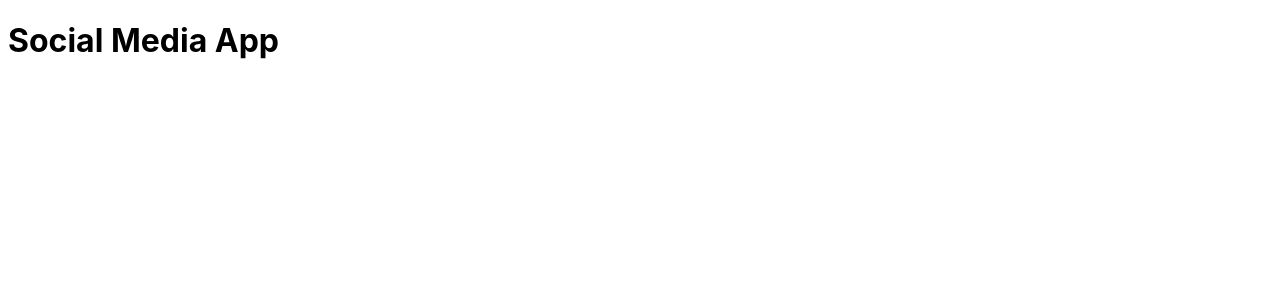
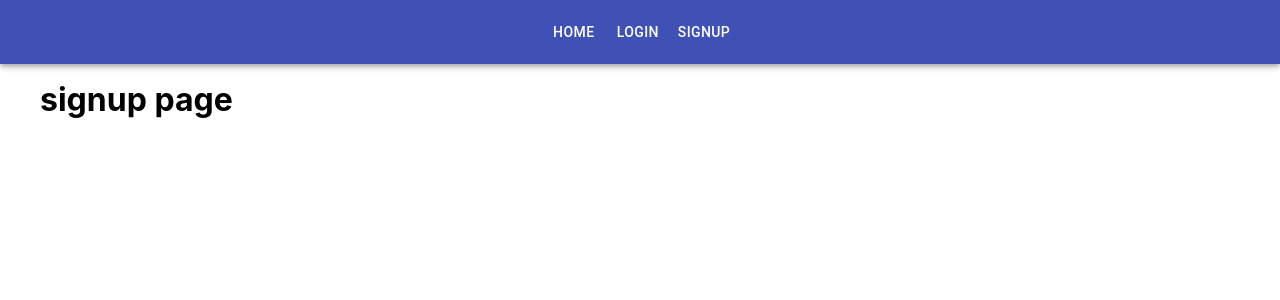
Before and after one commit to adrszl/social-media-app-client, a React (Create React App) app: page /signup in a window 1280 px wide. Shown: the top 300 px of the page. Built offline with nearby package versions, Linux system fonts and the light colour scheme.

Commit message:
First component, pages and styling

```diff
--- a/src/App.css
+++ b/src/App.css
@@ -3,3 +3,12 @@
     'Ubuntu', 'Cantarell', 'Fira Sans', 'Droid Sans', 'Helvetica Neue',
     sans-serif;
 }
+
+.container {
+  margin: 5rem auto 0 auto;
+  max-width: 1200px;
+}
+
+.nav-container {
+  margin: auto;
+}
--- a/src/App.js
+++ b/src/App.js
@@ -1,10 +1,29 @@
 import React from 'react';
+import { BrowserRouter, Route, Switch } from 'react-router-dom';
+
+// COMPONENTS
+import Navbar from './components/Navbar';
+
+// PAGES
+import home from './pages/home';
+import login from './pages/login';
+import signup from './pages/signup';
+
 import './App.css';
 
 function App() {
   return (
     <div className="App">
-      <h1>Social Media App</h1>
+      <BrowserRouter>
+        <Navbar />
+        <div className="container">
+          <Switch>
+            <Route exact path="/" component={home} />
+            <Route exact path="/login" component={login} />
+            <Route exact path="/signup" component={signup} />
+          </Switch>
+        </div>
+      </BrowserRouter>
     </div>
   );
 }
--- /dev/null
+++ b/src/components/Navbar.js
@@ -0,0 +1,23 @@
+import React, { Component } from 'react';
+import { Link } from 'react-router-dom';
+
+// MATERIAL UI
+import AppBar from '@material-ui/core/AppBar';
+import Toolbar from '@material-ui/core/Toolbar';
+import Button from '@material-ui/core/Button';
+
+class Navbar extends Component {
+    render() {
+        return (
+            <AppBar>
+                <Toolbar className="nav-container">
+                    <Button color="inherit" component={Link} to="/">Home</Button>
+                    <Button color="inherit" component={Link} to="/login">Login</Button>
+                    <Button color="inherit" component={Link} to="/signup">Signup</Button>
+                </Toolbar>
+            </AppBar>
+        )
+    }
+}
+
+export default Navbar
--- /dev/null
+++ b/src/pages/home.js
@@ -0,0 +1,13 @@
+import React, { Component } from 'react'
+
+class home extends Component {
+    render() {
+        return (
+            <div>
+                <h1>Home page</h1>
+            </div>
+        )
+    }
+}
+
+export default home
--- /dev/null
+++ b/src/pages/login.js
@@ -0,0 +1,13 @@
+import React, { Component } from 'react'
+
+class login extends Component {
+    render() {
+        return (
+            <div>
+                <h1>login page</h1>
+            </div>
+        )
+    }
+}
+
+export default login
--- /dev/null
+++ b/src/pages/signup.js
@@ -0,0 +1,13 @@
+import React, { Component } from 'react'
+
+class signup extends Component {
+    render() {
+        return (
+            <div>
+                <h1>signup page</h1>
+            </div>
+        )
+    }
+}
+
+export default signup
```
